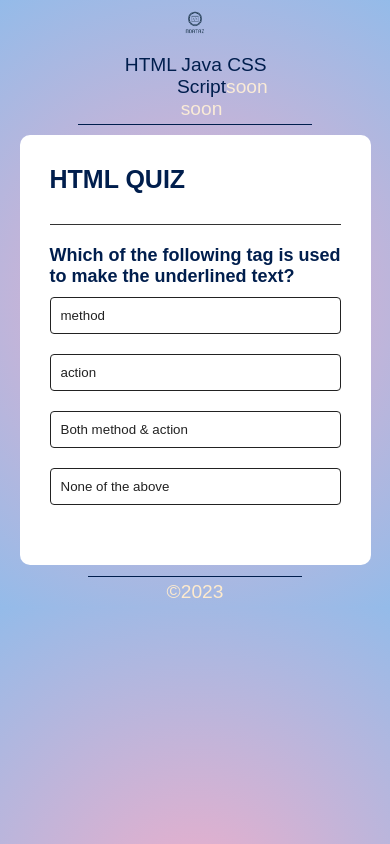
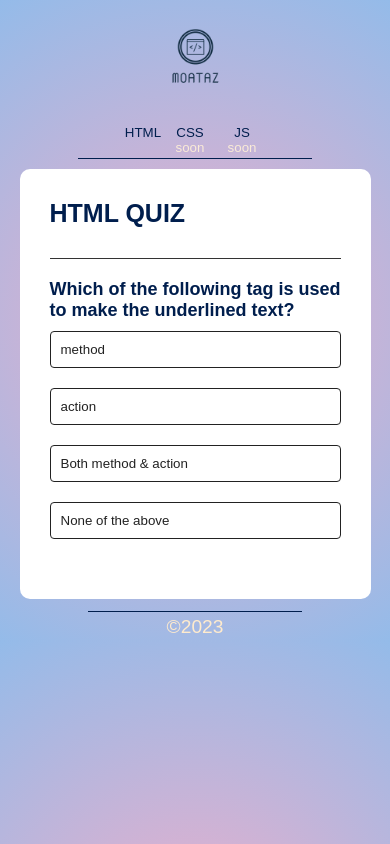
Before and after one commit to moataz-00/guessplayer, a plain HTML site: page index.html in a window 390 px wide. Drawn offline with Linux system fonts and the light colour scheme.

Commit message:
first commit 3

```diff
--- a/index.html
+++ b/index.html
@@ -14,8 +14,8 @@
         <ul>
 
             <li>HTML</li>
-            <li>Java Script <span style="color: antiquewhite;">soon</span></li>
             <li>CSS <span style="color: antiquewhite;">soon</span></li>
+            <li>JS <span style="color: antiquewhite;">soon</span></li>
 
 
         </ul>
--- a/quiz.css
+++ b/quiz.css
@@ -112,3 +112,21 @@ footer{
     padding: 1%;
 
 }
+
+@media only screen and (max-width: 600px){
+    img{
+        width: 50%;
+    }
+
+    ul{
+        color: #001e4d;
+        font-size: smaller;
+
+
+        justify-content:space-between;
+        display: flex;
+        flex-direction: row;
+        list-style: none;
+    }
+
+};
```
